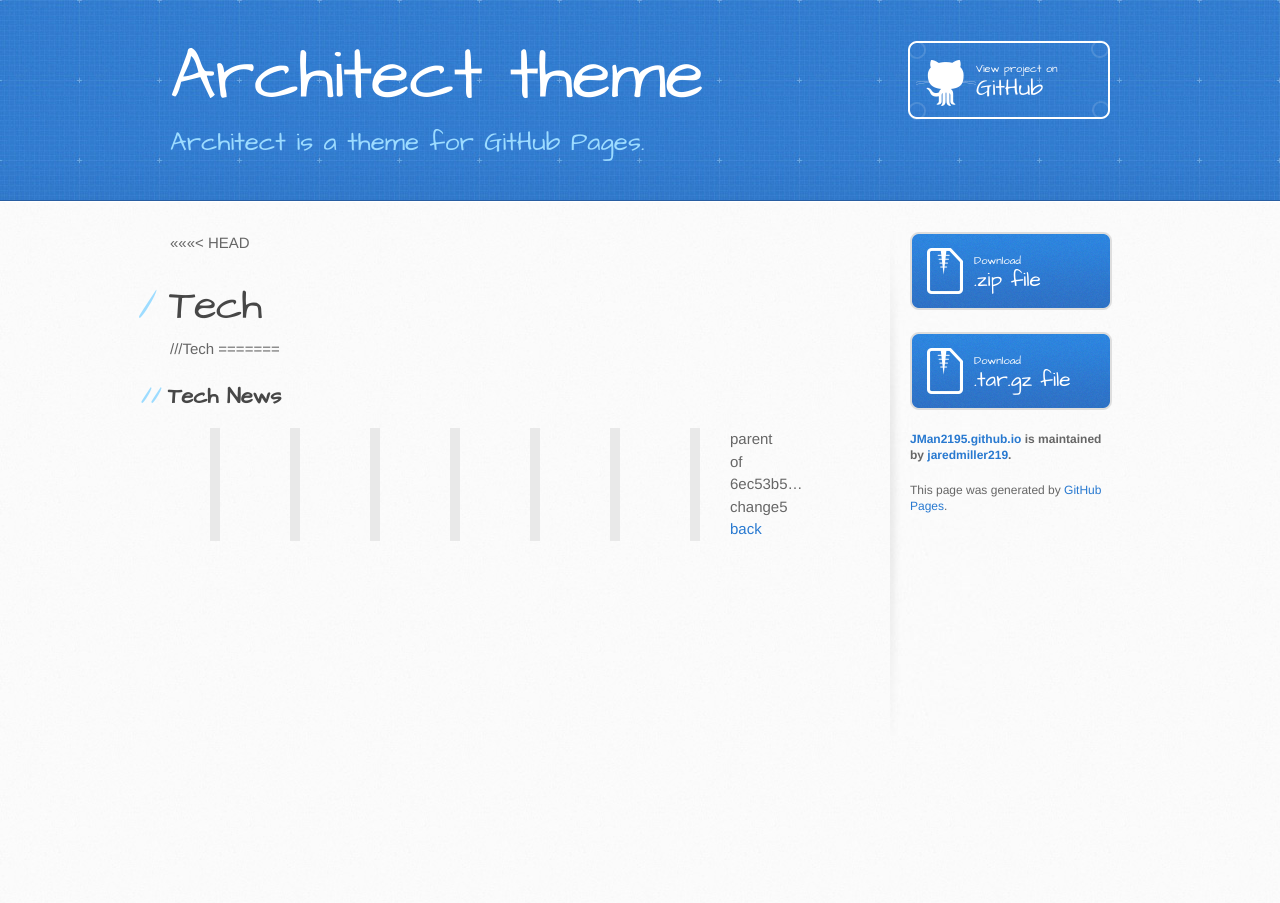
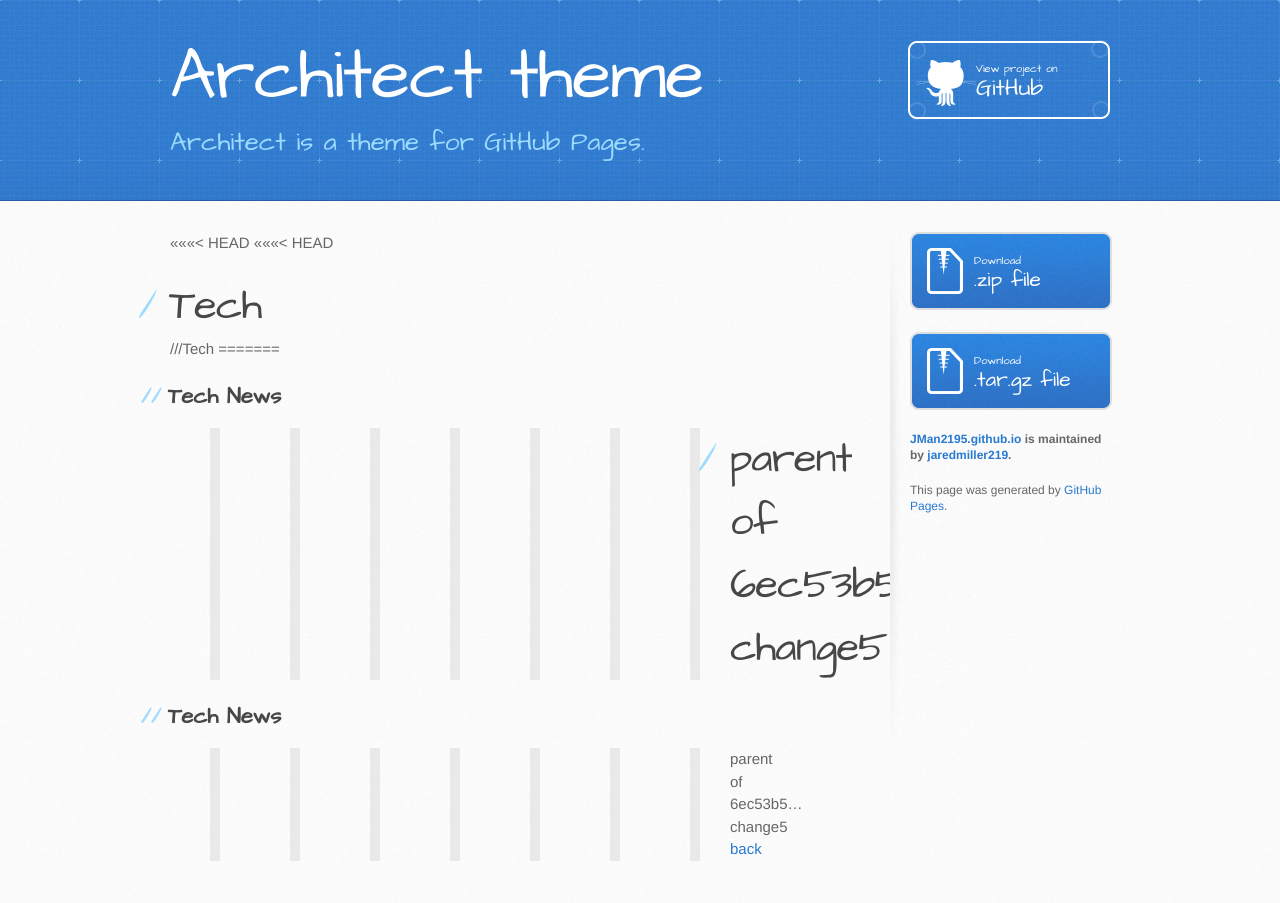
Before and after one commit to jaredmiller219/JMan2195.github.io, a Jekyll site: the page built from another-page.md, in a window 1280 px wide. Built offline with Jekyll 4.4.1, drawn with Linux system fonts in a browser that asks for light colours.

Commit message:
Update another-page.md

```diff
--- a/another-page.md
+++ b/another-page.md
@@ -1,6 +1,7 @@
 ---
 layout: default
 ---
+<<<<<<< HEAD
 <<<<<<< HEAD
 # Tech
 ///Tech
@@ -8,4 +9,8 @@ layout: default
 
 ## Tech News
 >>>>>>> parent of 6ec53b5... change5
+=======
+
+## Tech News
+>>>>>>> parent of 6ec53b5... change5
 [back](./)
```
